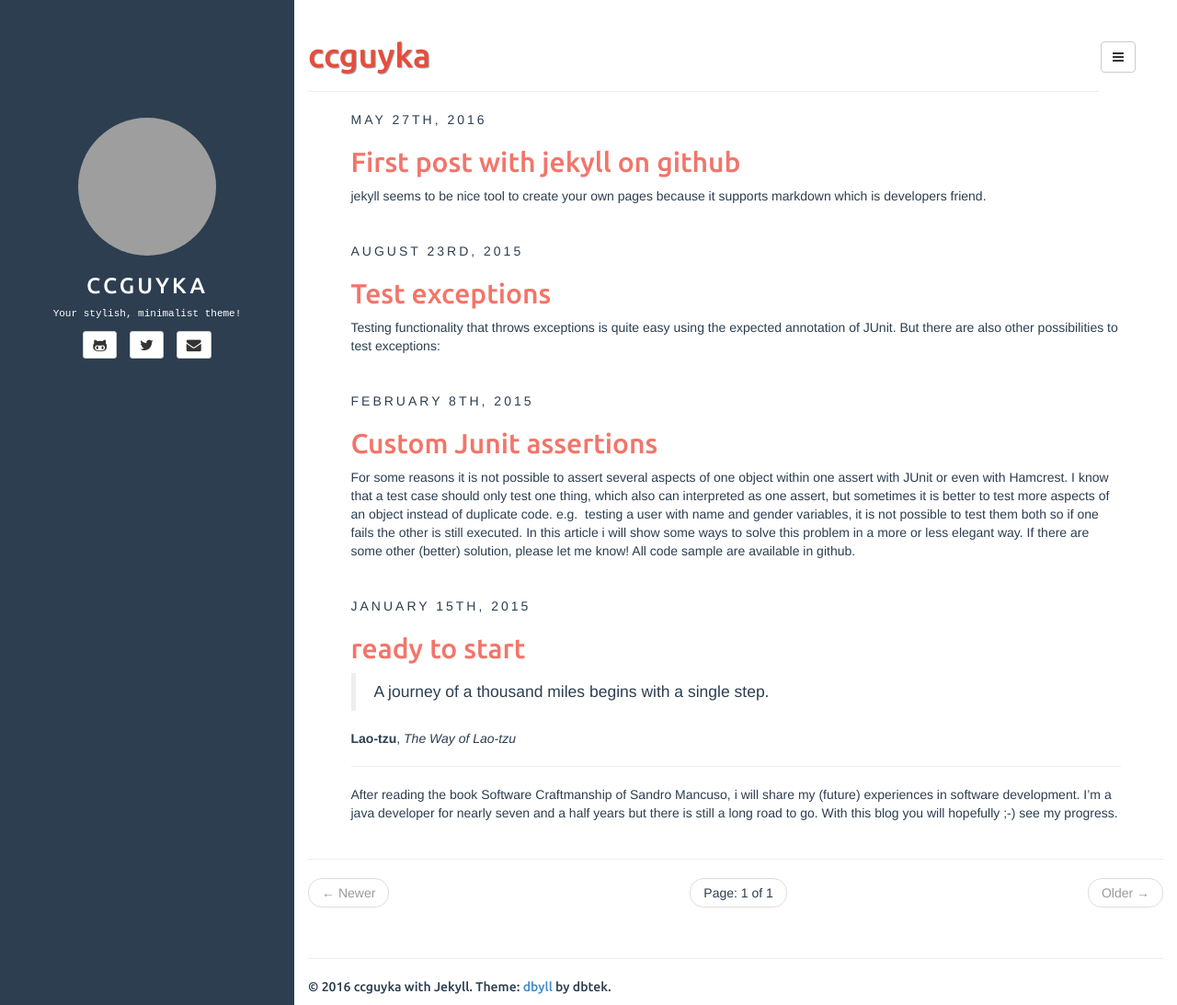
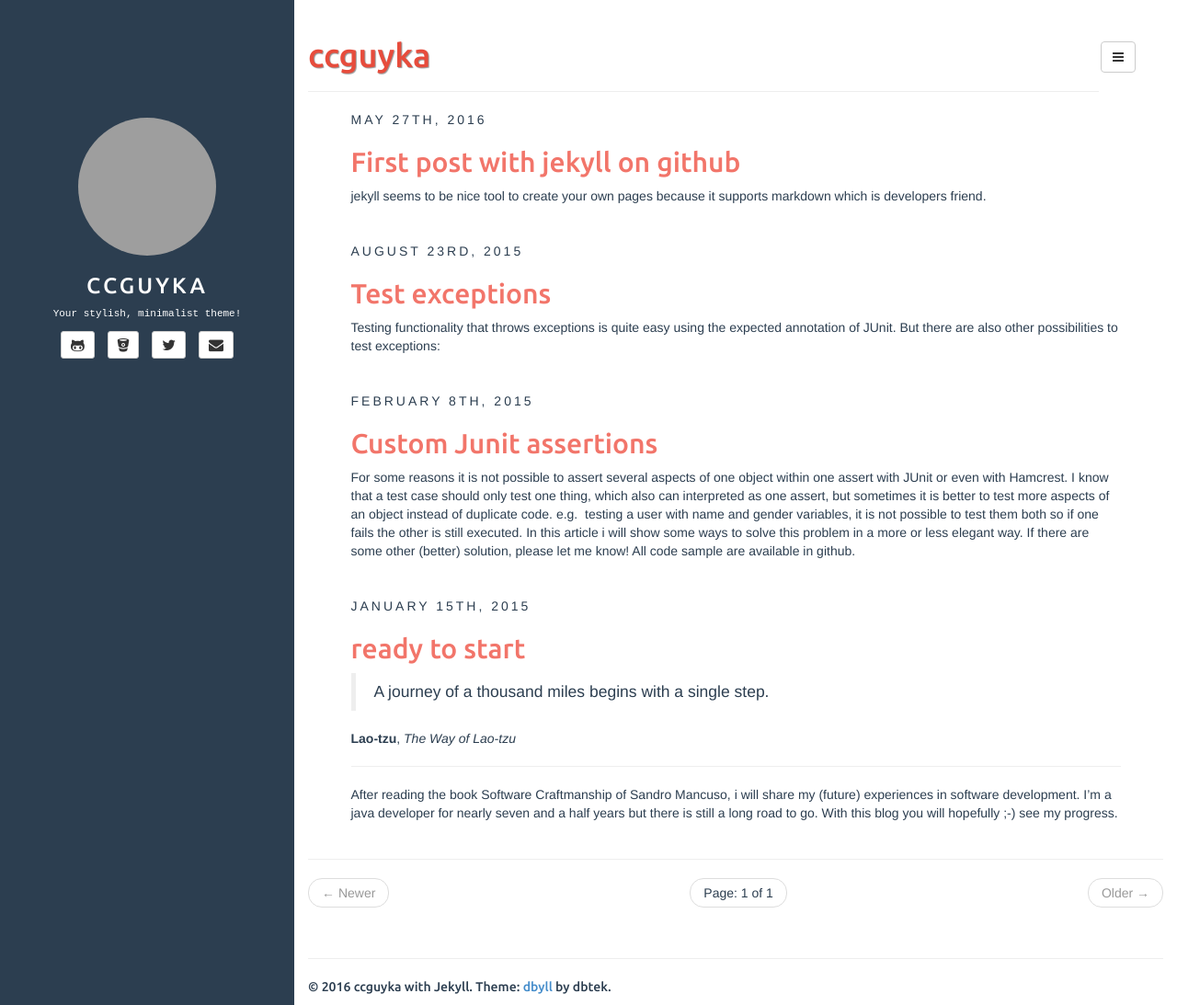
Before and after one commit to ccguyka/blog, a Jekyll site: the page built from index.html, in a window 1280 px wide and 1093 px high. Shown: the whole window at 92% size. Built offline with Jekyll 4.4.1, drawn with Linux system fonts in a browser that asks for light colours; the list of posts is cut into pages by our own code; grey boxes are pictures that could not be loaded.

Commit message:
add bitbucket links

```diff
--- a/_config.yml
+++ b/_config.yml
@@ -21,6 +21,7 @@ author:
   name: ccguyka
   email: ccguyka@gmail.com
   github: ccguyka
+  bitbucket: ccguyka
   twitter: ccguyka
   bio: Your stylish, minimalist theme!
   email_md5: 7e8a9390de5bb7e7f841876141754956
--- a/_includes/default.html
+++ b/_includes/default.html
@@ -46,6 +46,11 @@
 			{% if site.author.github %}
 			<a type="button" class="navbar-toggle nav-link" href="http://github.com/{{ site.author.github }}">
 				<i class="fa fa-github"></i>
+			</a>
+			{% endif %}
+			{% if site.author.bitbucket %}
+			<a type="button" class="navbar-toggle nav-link" href="http://bitbucket.org/{{ site.author.bitbucket }}">
+				<i class="fa fa-bitbucket"></i>
 			</a>
 			{% endif %}
 			{% if site.author.twitter %}
--- a/_includes/sidebar.html
+++ b/_includes/sidebar.html
@@ -20,6 +20,13 @@
 		<li>
 			<a class="btn btn-default btn-sm" href="https://github.com/{{ site.author.github }}">
 				<i class="fa fa-github-alt fa-lg"></i>
+			</a>
+		</li>
+		{% endif %}
+		{% if site.author.bitbucket %}
+		<li>
+			<a class="btn btn-default btn-sm" href="https://bitbucket.org/{{ site.author.twitter }}">
+				<i class="fa fa-bitbucket fa-lg"></i>
 			</a>
 		</li>
 		{% endif %}
```
